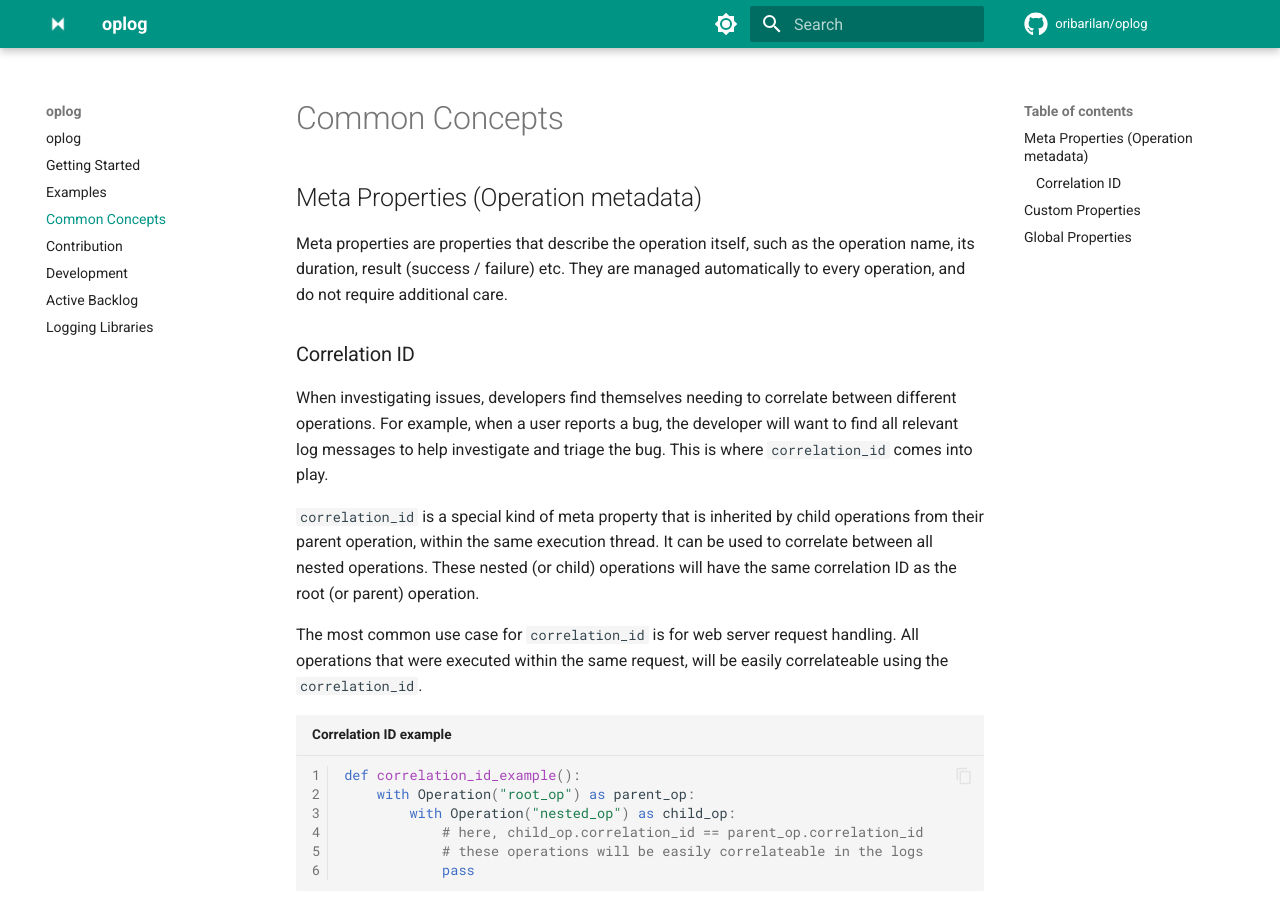
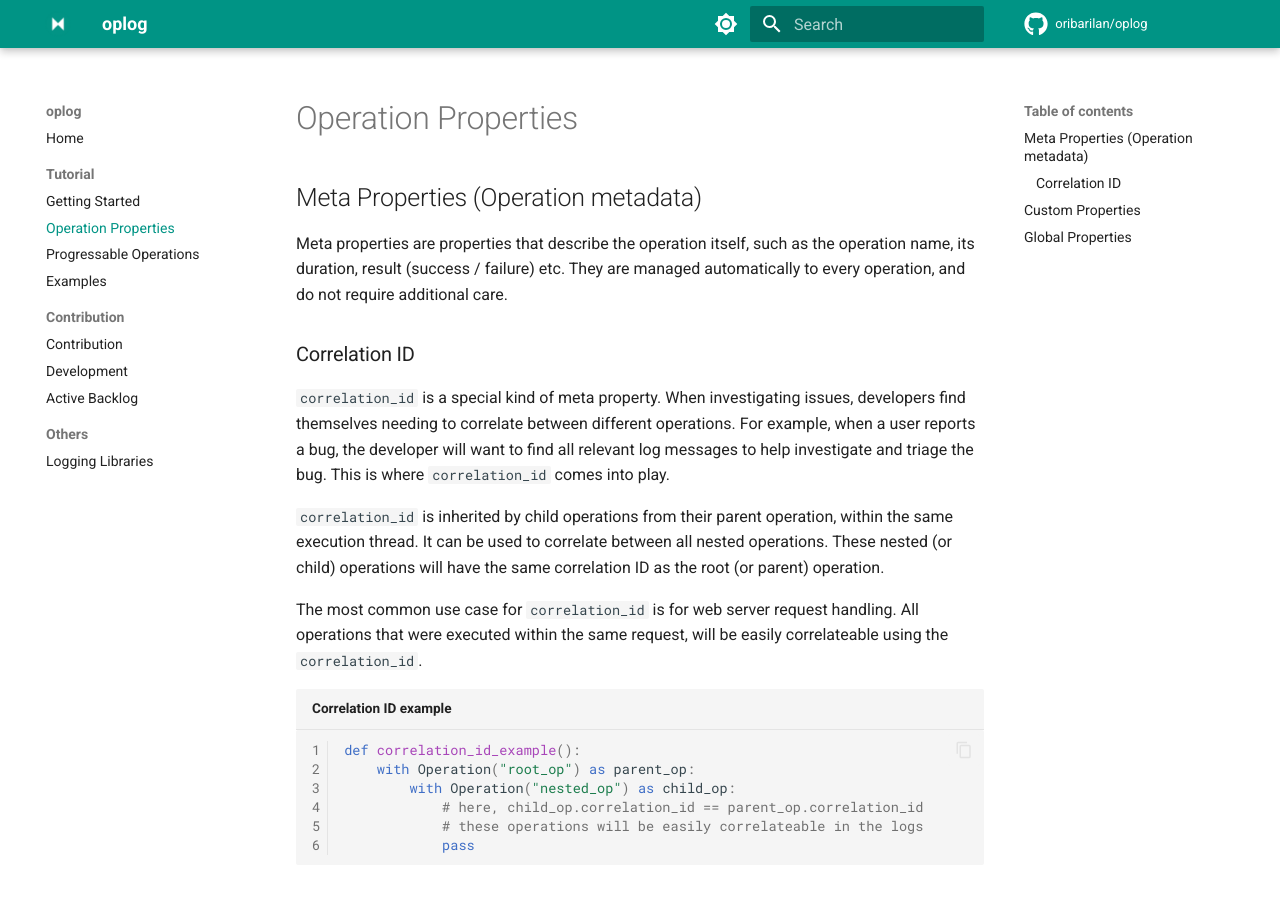
Before and after one commit to oribarilan/oplog, an MkDocs documentation site: the page built from docs/tutorial/operation_properties.md, in a window 1280 px wide and 900 px high. Built offline with MkDocs 1.6.1 and Material for MkDocs 9.7.7, drawn with Linux system fonts in a browser that asks for light colours; comment, search, counter and statistics services are not loaded.

Commit message:
adding sections to docs

```diff
--- a/docs/common_concepts.md
+++ b/docs/tutorial/operation_properties.md
@@ -1,4 +1,4 @@
-# Common Concepts
+# Operation Properties
 
 ## Meta Properties (Operation metadata)
 
@@ -7,9 +7,9 @@ They are managed automatically to every operation, and do not require additional
 
 ### Correlation ID
 
-When investigating issues, developers find themselves needing to correlate between different operations. For example, when a user reports a bug, the developer will want to find all relevant log messages to help investigate and triage the bug. This is where `correlation_id` comes into play.
+`correlation_id` is a special kind of meta property. When investigating issues, developers find themselves needing to correlate between different operations. For example, when a user reports a bug, the developer will want to find all relevant log messages to help investigate and triage the bug. This is where `correlation_id` comes into play.
 
-`correlation_id` is a special kind of meta property that is inherited by child operations from their parent operation, within the same execution thread. It can be used to correlate between all nested operations. These nested (or child) operations will have the same correlation ID as the root (or parent) operation.
+`correlation_id` is inherited by child operations from their parent operation, within the same execution thread. It can be used to correlate between all nested operations. These nested (or child) operations will have the same correlation ID as the root (or parent) operation.
 
 The most common use case for `correlation_id` is for web server request handling. All operations that were executed within the same request, will be easily correlateable using the `correlation_id`.
 
--- a/mkdocs.yml
+++ b/mkdocs.yml
@@ -75,3 +75,17 @@ markdown_extensions:
 
 copyright: |
   &copy; 2023 <a href="https://github.com/oribarilan"  target="_blank" rel="noopener">Ori Bar-ilan</a>
+
+nav:
+    - index.md
+    - Tutorial:
+        - Getting Started: tutorial/getting_started.md
+        - Operation Properties: tutorial/operation_properties.md
+        - Progressable Operations: tutorial/progressable_operations.md
+        - Examples: tutorial/examples.md
+    - Contribution:
+        - Contribution: contribution/contribution.md
+        - Development: contribution/development.md
+        - Active Backlog: contribution/active_backlog.md
+    - Others:
+      - alternatives.md
```
Also changed, not shown: docs/contribution/active_backlog.md (renamed from docs/active_backlog.md, +0 -5 lines), docs/tutorial/progressable_operations.md (added, +1 -0 lines), docs/.pages (deleted), docs/contribution/contribution.md (renamed from docs/contribution.md), docs/contribution/development.md (renamed from docs/development.md), docs/tutorial/examples.md (renamed from docs/examples.md), docs/tutorial/getting_started.md (renamed from docs/getting_started.md).
